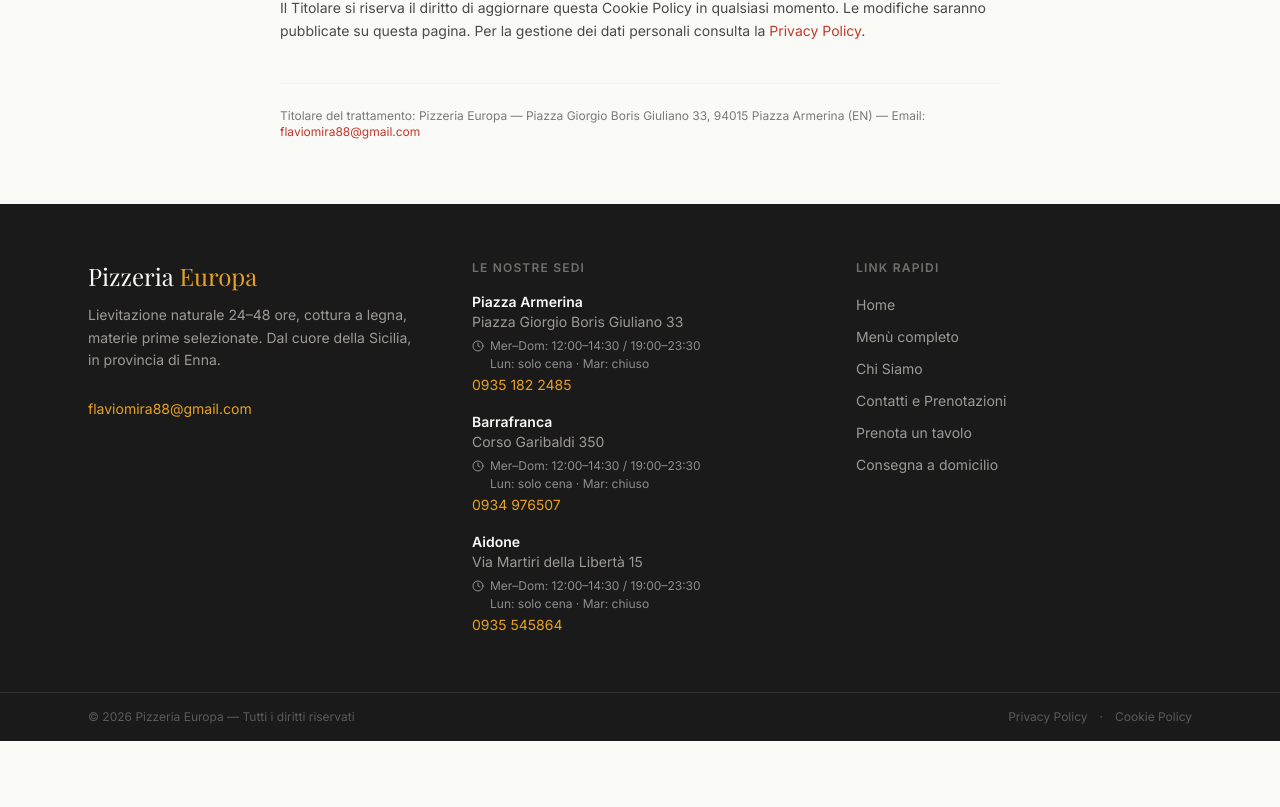
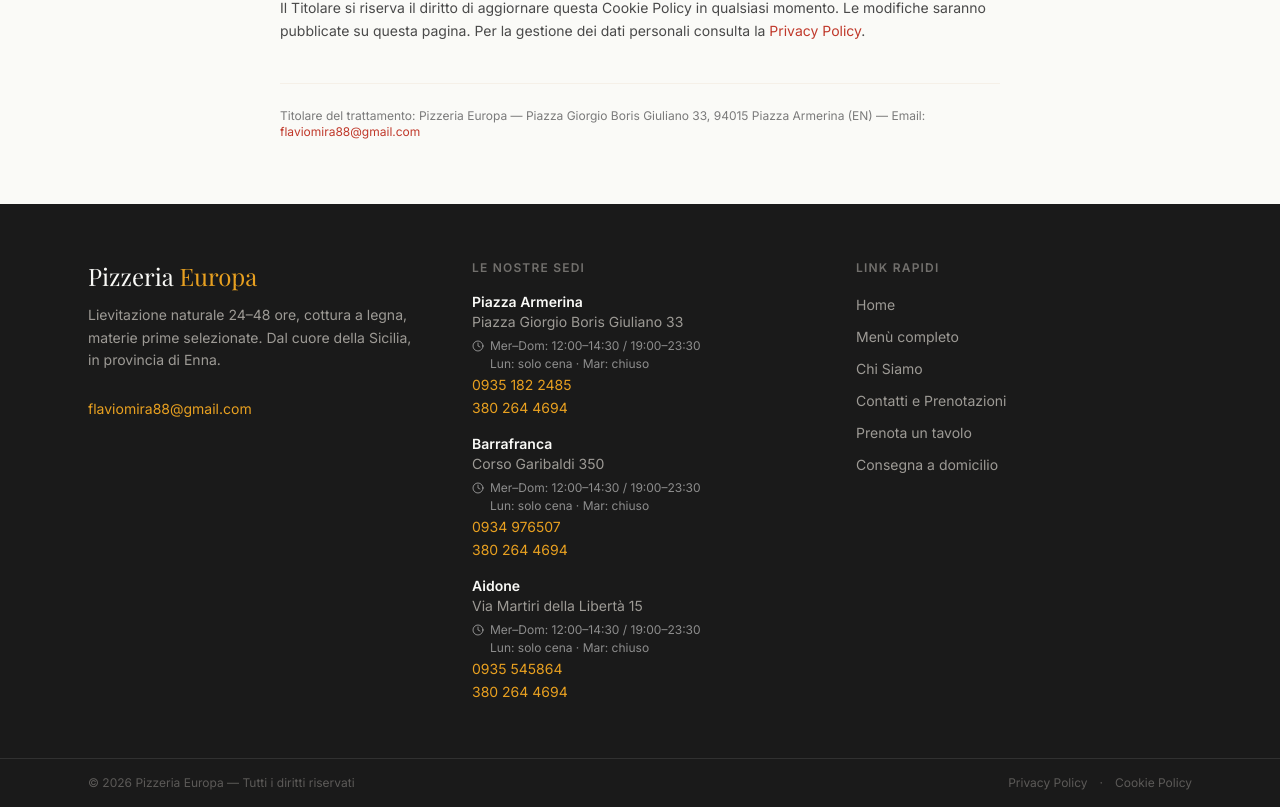
Before and after one commit to GiuSem14/pizzeria-europa-site, a React (Vite) app: page /cookie-policy in a window 1280 px wide. Shown: the part 1544-2351 px from the top of the page. Before the commit the page ends 2285 px from the top, so only its background shows below. Built offline with nearby package versions, Linux system fonts and the light colour scheme; a web font is replaced by a local one.

Commit message:
feat: numeri cellulare aggiunti nel footer per ogni sede

```diff
--- a/src/components/Footer.jsx
+++ b/src/components/Footer.jsx
@@ -47,6 +47,12 @@ export default function Footer() {
                   className="text-sm text-gold hover:text-gold-light transition-colors"
                 >
                   {s.telDisplay}
+                </a>
+                <a
+                  href="tel:+393802644694"
+                  className="block text-sm text-gold hover:text-gold-light transition-colors mt-0.5"
+                >
+                  380 264 4694
                 </a>
               </li>
             ))}
```
